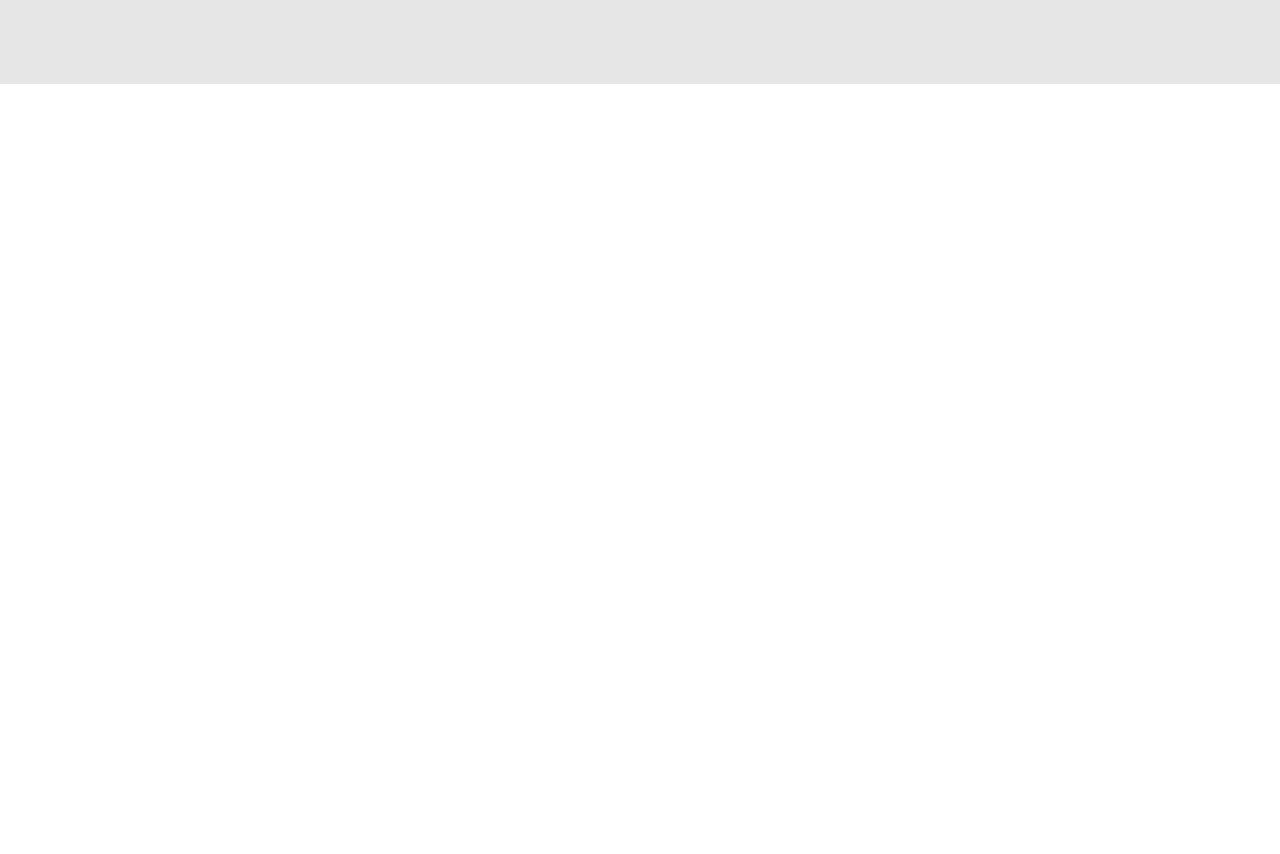
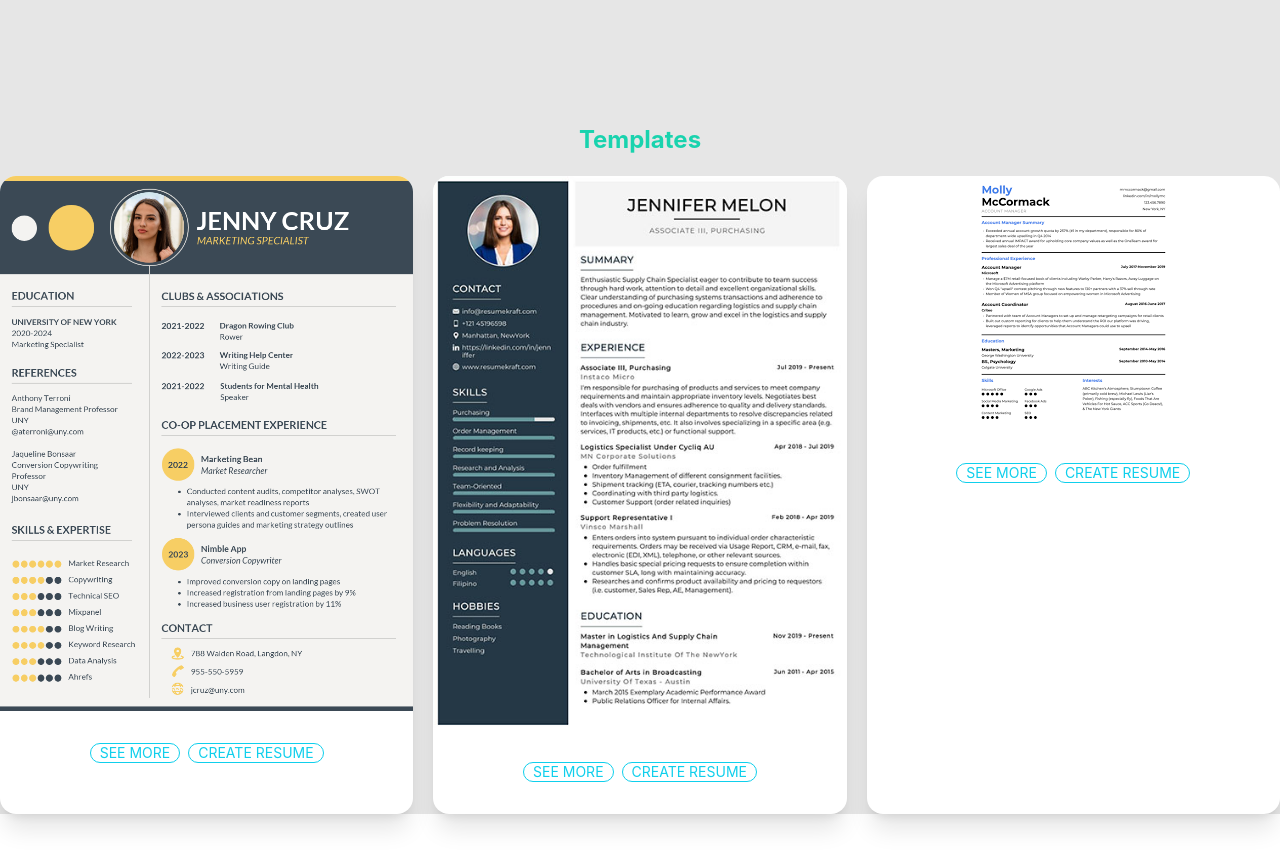
Before and after one commit to razumolla/resume-creator-client, a React (Create React App) app: page / in a window 1280 px wide. Shown: the part 780-1634 px from the top of the page. Before the commit the page ends 864 px from the top, so only its background shows below. Built offline with nearby package versions, Linux system fonts and the light colour scheme.

Commit message:
added templates

```diff
--- a/src/App.js
+++ b/src/App.js
@@ -8,7 +8,7 @@ import Home from './Pages/Home/Home';
 
 function App() {
   return (
-    <div className="App">
+    <div className="App bg-base-200">
       <Navbar></Navbar>
       <Routes>
         <Route path="/" element={<Home />} />
--- a/src/Pages/Home/Home.js
+++ b/src/Pages/Home/Home.js
@@ -1,11 +1,14 @@
 import React from 'react';
 import Banner from './Banner';
+import Templates from './Templates';
+import Review from './Templates';
 
 const Home = () => {
     return (
         <div>
 
             <Banner></Banner>
+            <Templates></Templates>
         </div>
     );
 };
--- a/src/Pages/Home/Review.js
+++ /dev/null
@@ -1,11 +0,0 @@
-import React from 'react';
-
-const Review = () => {
-    return (
-        <div>
-            <h1>This is review page</h1>
-        </div>
-    );
-};
-
-export default Review;
--- /dev/null
+++ b/src/Pages/Home/Templates.js
@@ -0,0 +1,57 @@
+import React from 'react';
+import template_1 from '../Assets/Images/resume template-1.png'
+import template_2 from '../Assets/Images/resume-2.jpg'
+import template_3 from '../Assets/Images/resume-3.png'
+
+const Templates = () => {
+    return (
+        <div className='my-10'>
+            <h1 className='text-2xl text-center font-bold text-secondary my-5'>Templates</h1>
+            <div className='grid sm:grid-cols-1 lg:grid-cols-3 my-5 gap-5'>
+
+            <div class="card lg:lg-w-full bg-base-100 shadow-xl">
+                <figure><img src={template_1} alt="Shoes" /></figure>
+                <div class="card-body">
+
+
+                    <div class="card-actions justify-center">
+                        <div class="badge badge-outline text-primary">SEE MORE</div>
+                        <div class="badge badge-outline text-primary">CREATE RESUME</div>
+                    </div>
+                </div>
+            </div>
+
+
+            <div class="card lg:lg-w-full bg-base-100 shadow-xl">
+                <figure><img src={template_2} alt="Shoes" /></figure>
+                <div class="card-body">
+
+
+                    <div class="card-actions justify-center">
+                        <div class="badge badge-outline text-primary">SEE MORE</div>
+                        <div class="badge badge-outline text-primary">CREATE RESUME</div>
+                    </div>
+                </div>
+            </div>
+
+            <div class="card lg:lg-w-full bg-base-100 shadow-xl">
+                <figure><img src={template_3} alt="Shoes" /></figure>
+                <div class="card-body">
+
+
+                    <div class="card-actions justify-center">
+                        <div class="badge badge-outline text-primary">SEE MORE</div>
+                        <div class="badge badge-outline text-primary">CREATE RESUME</div>
+                    </div>
+                </div>
+            </div>
+
+
+
+            </div>
+
+        </div>
+    );
+};
+
+export default Templates;
```
